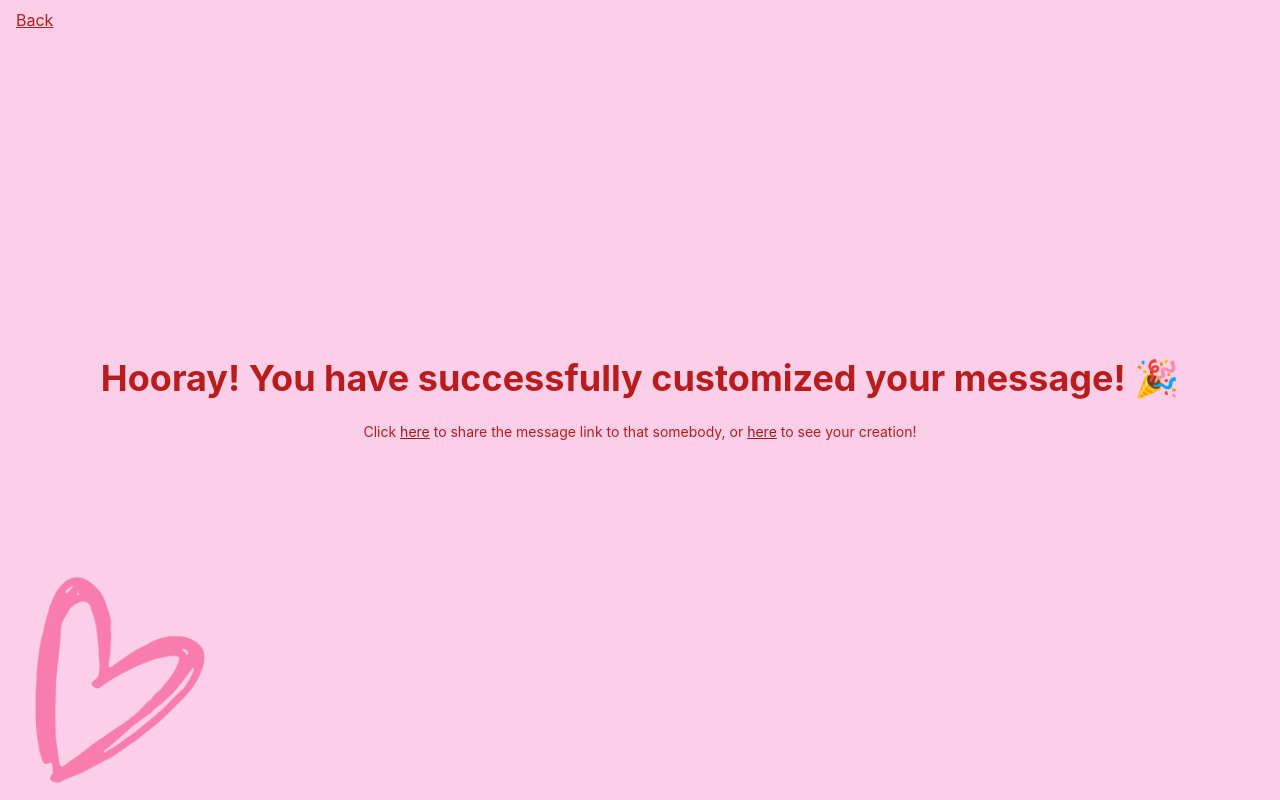
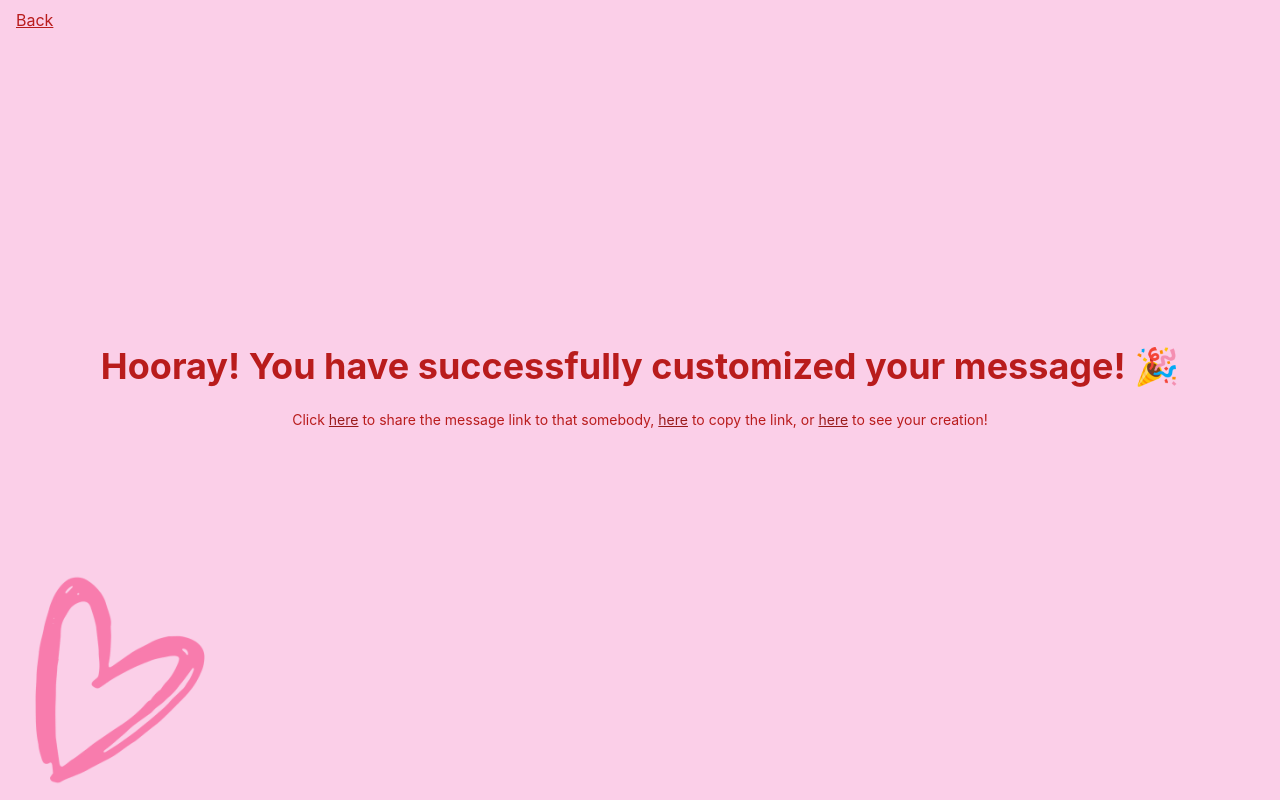
Before and after one commit to nicked1205/Unrefusable-Valentine, a React (Create React App) app in the folder my-app/: page /success in a window 1280 px wide. Built offline with nearby package versions, Linux system fonts and the light colour scheme.

Commit message:
Added link copy functionality

```diff
--- a/my-app/src/pages/success.js
+++ b/my-app/src/pages/success.js
@@ -3,7 +3,8 @@ import { useNavigate } from "react-router-dom";
 function Success() {
     const navigate = useNavigate();
     const currentLocation = window.location.href;
-    const destination = `/choice${currentLocation.split("success")[1]}`
+    const destination = `/choice${currentLocation.split("/success")[1]}`
+    const domain = window.location.origin;
 
     const shareData = {
       title: "Be My Valentine",
@@ -11,13 +12,22 @@ function Success() {
       url: destination,
     };
 
+
     async function handleShare() {
+      const resultDiv = document.getElementById("result");
       try {
         await navigator.share(shareData);
-        alert("Shared succesfully!");
+        resultDiv.textContent = "Successfully shared!";
       } catch (err) {
-        alert("Error: " + err);
+        resultDiv.textContent = "Error: " + err;
       }
+    }
+
+    function handleCopy() {
+      const resultDiv = document.getElementById("result");
+      alert(destination)
+      navigator.clipboard.writeText(domain + destination);
+      resultDiv.textContent = "Link copied!";
     }
 
     function handleNaviation() {
@@ -30,9 +40,12 @@ function Success() {
           Hooray! You have successfully customized your message! 🎉
         </div>
         <div className="text-red-700 text-sm">
-            Click <div className="text-red-800 hover:text-red-500 duration-200 inline-block hover:cursor-pointer underline" onClick={handleShare}>here</div> to share the message link to that somebody,
+            Click <div className="text-red-800 hover:text-red-500 duration-200 inline-block hover:cursor-pointer underline" onClick={handleShare}>here</div> to share the message link to that somebody,&nbsp;
+            <div className="text-red-800 hover:text-red-500 duration-200 inline-block hover:cursor-pointer underline" onClick={handleCopy}>here</div> to copy the link,
             or <div className="text-red-800 hover:text-red-500 duration-200 inline-block hover:cursor-pointer underline" onClick={handleNaviation}>here</div> to see your creation!
         </div>
+        <p id="result"  className="text-red-700 text-sm mt-6">
+        </p>
         <div className='fixed left-0 top-0'>
             <button className="text-red-700 underline px-4 py-2 rounded hover:text-red-500 duration-200" onClick={navigate('/')}>
                 Back
```
